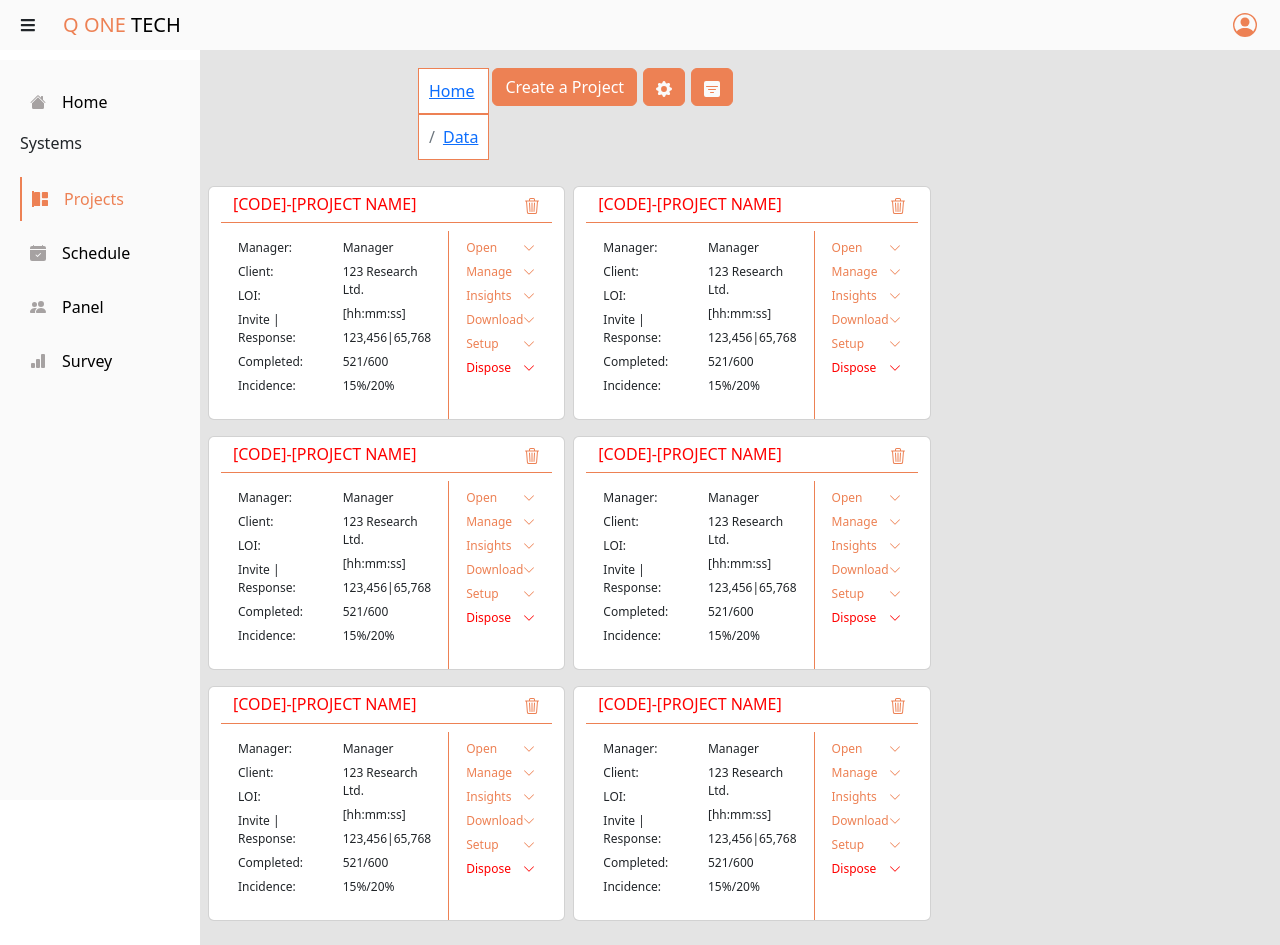
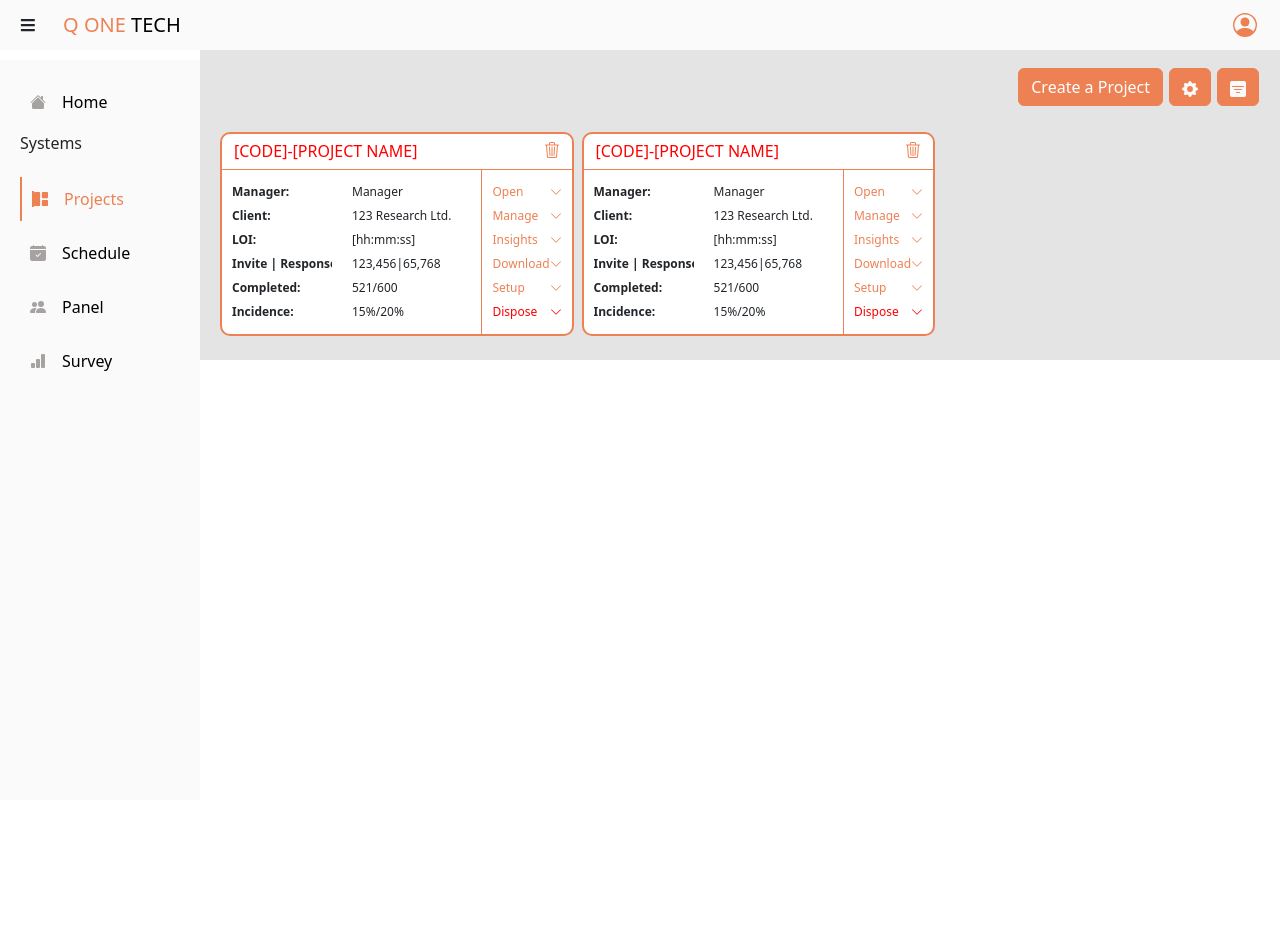
Before and after one commit to Anila102/project_manager_demo, a React (Create React App) app: page / in a window 1280 px wide. After the commit the page ends 800 px from the top, so only its background shows below. Built offline with nearby package versions, Linux system fonts and the light colour scheme.

Commit message:
cards side by side

```diff
--- a/src/components/Projects/Project.js
+++ b/src/components/Projects/Project.js
@@ -3,62 +3,82 @@ import styled from 'styled-components';
 import Button from 'react-bootstrap/Button';
 import Card from 'react-bootstrap/Card';
 import {BsTrash3,BsChevronDown} from 'react-icons/bs'
-export default function Project({title,theme}) {
+export default function Project({title,theme, isOpen}) {
+  const MainContent = styled.div`
+  display: inline-flex;
+  flex-direction: row;
+
+  `;
 
   const Cards = styled(Card)`
-padding:0px !important
-border:2px solid ${theme.colors.main}
-border-radius:10px
+    display: flex;
+    flex-direction: row;
+    padding: 0px !important;
+    border: 2px solid ${theme.colors.main};
+    border-radius: 10px;
+    max-width: 100%;
+  `;
+
+  const Body = styled(Card.Body)`
+    padding: 0;
+    width: 100%;
 
   `;
-const Body = styled(Card.Body)`
-padding:0
-`;
+
   const Title = styled(Card.Title)`
     color: red;
-padding:8px 12px;
-display:flex;
-justify-content:space-between;
-font-size:1rem;
-border-bottom:1px solid ${theme.colors.main}
+    padding: 8px 12px;
+    display: flex;
+    justify-content: space-between;
+  margin:0;
+    font-size: 1rem;
+    border-bottom: 1px solid ${theme.colors.main};
+  `;
 
+  const StyledText = styled(Card.Text)`
+    display: flex;
+    max-width: 100%;
+    justify-content: space-between;
   `;
-const StyledText = styled(Card.Text)`
-display:flex;
-width:100%
-`;
+
   const Column = styled(Card.Text)`
     list-style: none;
-padding:5px 15px;
+    padding: 10px 10px;
+    flex: 1;
     font-size: 0.75rem;
+    margin:0
   `;
 
   const ListItem = styled.li`
-padding:3px 2px;
-display:flex;
-justify-content:space-between;
-align-items:center
+    padding: 3px 0px;
+    display: flex;
+    justify-content: space-between;
+    align-items: center;
+    white-space: nowrap;
+  overflow: hidden;
+  text-overflow: ellipsis;
+  max-width:100px
   `;
+
 
   return (
     <>
-    <Cards className="col-4 mx-1 my-2">
+       <MainContent className=" m-0" isOpen={isOpen}>
+    <Cards className=" mx-1 my-2">
       <Body>
         <Title>
             {title}
-          <div className=''>
             <BsTrash3 color={theme.colors.main} />
-            </div>
 
         </Title>
         <StyledText>
          <Column>
-            <ListItem style={{fontWeight:'600px'}}>Manager:</ListItem>
-            <ListItem>Client:</ListItem>
-            <ListItem>LOI:</ListItem>
-            <ListItem>Invite | Response:</ListItem>
-            <ListItem>Completed:</ListItem>
-            <ListItem>Incidence:</ListItem>
+            <ListItem style={{fontWeight:'700'}}>Manager:</ListItem>
+            <ListItem style={{fontWeight:'700'}}>Client:</ListItem>
+            <ListItem style={{fontWeight:'700'}}>LOI:</ListItem>
+            <ListItem style={{fontWeight:'700'}}>Invite | Response:</ListItem>
+            <ListItem style={{fontWeight:'700'}}>Completed:</ListItem>
+            <ListItem style={{fontWeight:'700'}}>Incidence:</ListItem>
          </Column>
          <Column>
             <ListItem>Manager</ListItem>
@@ -68,7 +88,7 @@ align-items:center
             <ListItem>521/600</ListItem>
             <ListItem>15%/20%</ListItem>
          </Column>
-         <Column style={{borderLeft:`1px solid ${theme.colors.main}`, flexGrow:2}}>
+         <Column style={{borderLeft:`1px solid ${theme.colors.main}`, marginLeft:'20px'}}>
          <ListItem style={{color:theme.colors.main}}>Open <BsChevronDown color={theme.colors.main} /></ListItem>
             <ListItem style={{color:theme.colors.main}}>Manage  <BsChevronDown color={theme.colors.main} /></ListItem>
             <ListItem style={{color:theme.colors.main}}>Insights  <BsChevronDown color={theme.colors.main} /></ListItem>
@@ -80,7 +100,7 @@ align-items:center
 
       </Body>
     </Cards>
-
+  </MainContent>
     </>
   )
 }
--- a/src/components/Projects/Projects.js
+++ b/src/components/Projects/Projects.js
@@ -6,11 +6,11 @@ import Project from './Project';
 
 const MainContent = styled.div`
 margin-left: ${({ isOpen }) => (isOpen ? '200px' : '0px')};
-padding: 1rem;
+padding: 16px;
 transition: 350ms;
 position:fixed
 height:100%
-width: ${({ isOpen }) => (isOpen ? 'calc(100% - 200px)' : '100vw')};
+width:10%;
 background-color:${props => props.theme.colors.background}
 `;
 
@@ -19,15 +19,11 @@ export default function Projects({isOpen,theme}) {
     <>
       <MainContent isOpen={isOpen}>
     <ProjectsHeader  isOpen={isOpen} theme={theme} />
-    <div className='row'>
 
-        <Project theme={theme} title={`[CODE]-[PROJECT NAME]`} />
-        <Project theme={theme} title={`[CODE]-[PROJECT NAME]`} />
-        <Project theme={theme} title={`[CODE]-[PROJECT NAME]`} />
-        <Project theme={theme} title={`[CODE]-[PROJECT NAME]`} />
-        <Project theme={theme} title={`[CODE]-[PROJECT NAME]`} />
-        <Project theme={theme} title={`[CODE]-[PROJECT NAME]`} />
-        </div>
+
+        <Project  isOpen={isOpen} theme={theme} title={`[CODE]-[PROJECT NAME]`} />
+        <Project  isOpen={isOpen} theme={theme} title={`[CODE]-[PROJECT NAME]`} />
+
       </MainContent>
     </>
   )
--- a/src/components/Projects/ProjectsHeader.js
+++ b/src/components/Projects/ProjectsHeader.js
@@ -7,12 +7,8 @@ import { Button } from 'react-bootstrap';
 import ProjectModal from './ProjectModal';
 
 const MainContent = styled.div`
-margin-left: ${({ isOpen }) => (isOpen ? '200px' : '0px')};
-
 transition: 350ms;
 position:fixed
-height:100%
-background-color:${props => props.theme.colors.background}
 display:flex;
 justify-content:space-between;
 `;
@@ -21,8 +17,7 @@ const BreadcrumbStyle = {
     padding: '2px',
     width: '100%',
     display: 'flex',
-    justifyContent: 'space-between',
-    width:'100%'
+    justifyContent: 'flex-end',
 
 }
 const BreadcrumbItemStyle = {
@@ -46,8 +41,8 @@ export default function ProjectsHeader({ theme, isOpen }) {
         <><MainContent isOpen={isOpen}>
             <Breadcrumb style={BreadcrumbStyle}>
                 <div>
-                <Breadcrumb.Item style={BreadcrumbItemStyle} to="">Home</Breadcrumb.Item>
-                <Breadcrumb.Item style={BreadcrumbItemStyle} >Data</Breadcrumb.Item>
+                {/* <Breadcrumb.Item style={BreadcrumbItemStyle} to="">Home</Breadcrumb.Item>
+                <Breadcrumb.Item style={BreadcrumbItemStyle} >Data</Breadcrumb.Item> */}
                 </div>
             <div>
                 <Button style={ButtonStyle} onClick={handleShow}>Create a Project</Button>
```
Lines whose indentation alone changed are shown as unchanged.
